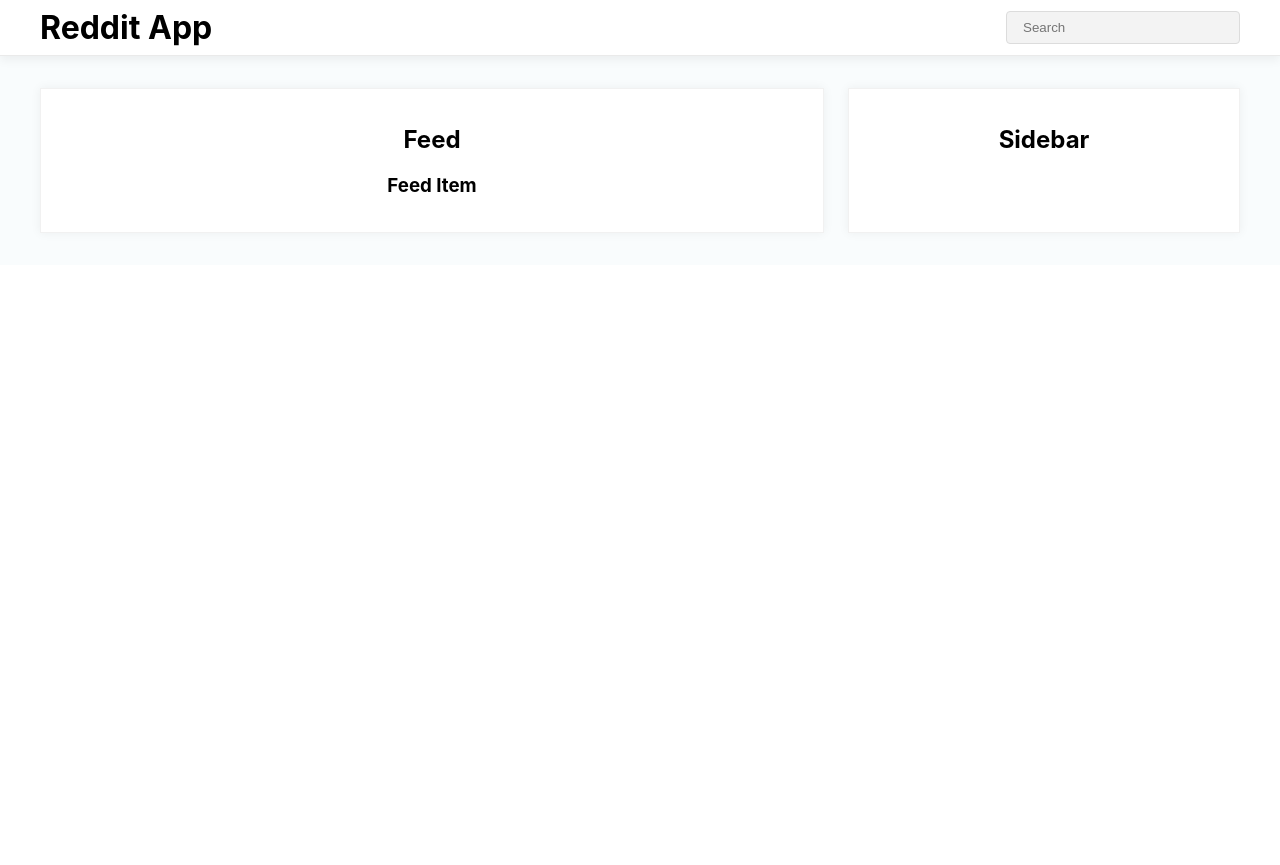
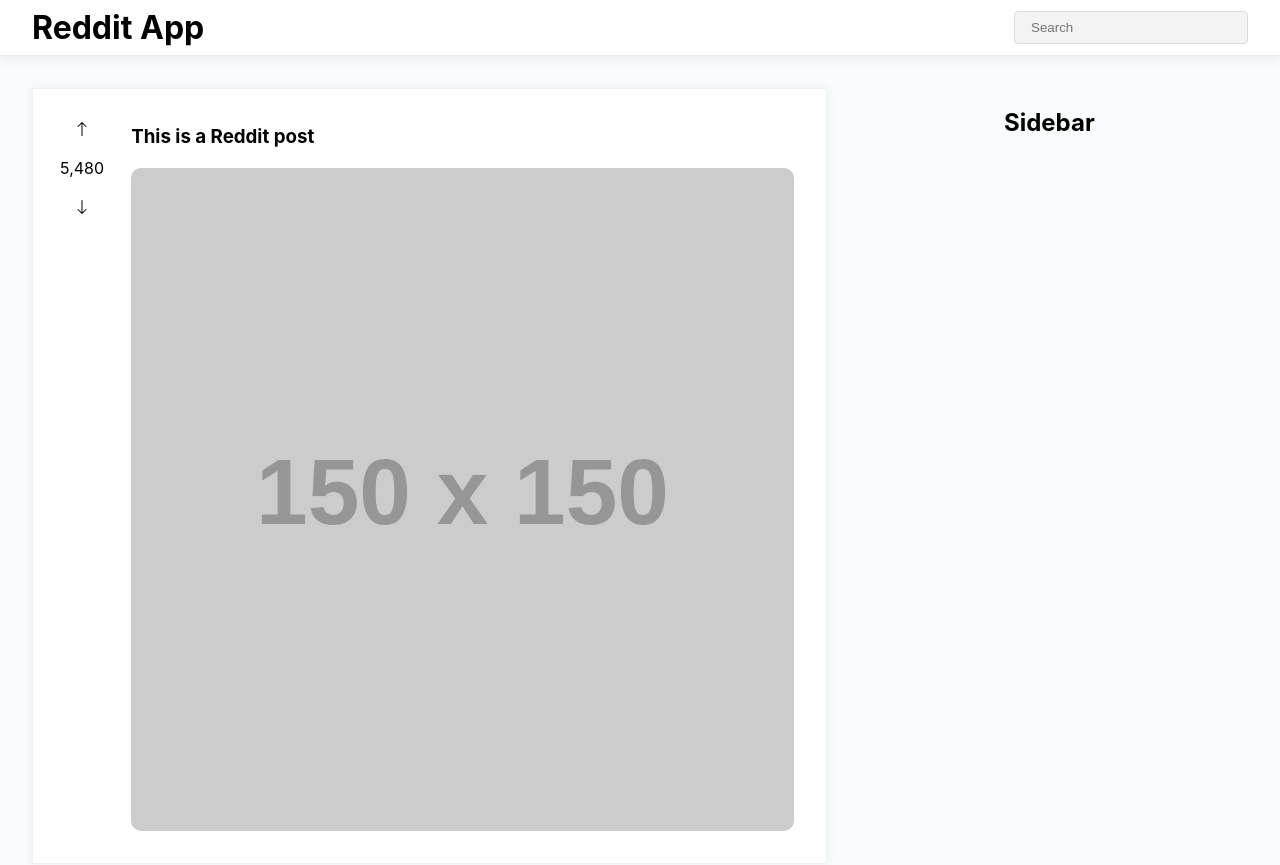
Before and after one commit to lmurr248/reddit-app, a React (Create React App) app: page / in a window 1280 px wide. Shown: the top 865 px of the page. Before the commit the page ends 800 px from the top, so only its background shows below. Built offline with nearby package versions, Linux system fonts and the light colour scheme.

Commit message:
Updates to UI

```diff
--- a/src/App.css
+++ b/src/App.css
@@ -44,7 +44,7 @@
   display: grid;
   grid-template-columns: 2fr 1fr;
   gap: 1.5rem;
-  max-width: 1200px;
+  max-width: 1500px;
   margin: 0 auto;
   padding: 2rem;
 }
@@ -53,5 +53,9 @@
   background-color: white;
   box-shadow: 0px 0px 10px 0px rgba(0, 0, 0, 0.06);
   border: solid 1px #f1f1f1;
-  padding: 1rem;
+  padding: 2rem 2rem 2rem 1rem;
 }
+
+.mg-bottom {
+  margin-bottom: 2rem;
+}
--- a/src/App.js
+++ b/src/App.js
@@ -9,10 +9,10 @@
     <div className="App">
       <Header />
       <div className="App-body">
-        <div className="card feed">
+        <div className="feed">
           <Feed />
         </div>
-        <div className="card sidebar">
+        <div className="sidebar">
           <Sidebar />
         </div>
       </div>
--- a/src/components/Feed/Feed.js
+++ b/src/components/Feed/Feed.js
@@ -1,10 +1,13 @@
-import FeedItem from "../FeedItem/FeedItem";
+import React from "react";
+import { useSelector } from "react-redux";
+import FeedItem from "../FeedItem/FeedItem";;
 
 export default function Feed() {
+  const feedItems = useSelector((state) => state.feed.items);
+
   return (
     <div className="feed">
-      <h2>Feed</h2>
-      <FeedItem />
+      <FeedItem feedItems={feedItems} />
     </div>
   );
 }
--- /dev/null
+++ b/src/components/Feed/feedSlice.js
@@ -0,0 +1,39 @@
+import { createSlice } from "@reduxjs/toolkit";
+
+const initialState = {
+  items: [
+    {
+      id: 1,
+      title: "This is a Reddit post",
+      thumbnail: "https://via.placeholder.com/150",
+      ups: 100,
+      downs: 10,
+      num_comments: 20,
+      created: new Date().toISOString(),
+      author: "John Doe",
+    },
+    {
+      id: 2,
+      title: "This is a Reddit post 2",
+      thumbnail: "https://via.placeholder.com/150",
+      ups: 200,
+      downs: 40,
+      num_comments: 10,
+      created: new Date().toISOString(),
+      author: "Jane Doe",
+    },
+  ],
+};
+
+const feedSlice = createSlice({
+  name: "feed",
+  initialState,
+  reducers: {
+    addFeedItem(state, action) {
+      state.items.push(action.payload);
+    },
+  },
+});
+
+export const { addFeedItem } = feedSlice.actions;
+export default feedSlice.reducer;
--- /dev/null
+++ b/src/components/FeedItem/FeedItem.css
@@ -0,0 +1,23 @@
+.feed-card {
+  display: grid;
+  grid-template-columns: 1fr 10fr;
+  gap: 1rem;
+}
+
+.feed-details {
+  display: flex;
+  flex-direction: column;
+  align-items: flex-start;
+  gap: 1rem;
+}
+
+h3 {
+  margin-block-start: 0.25rem;
+  margin-block-end: 0.25rem;
+}
+
+img {
+  width: 100%;
+  background-size: contain;
+  border-radius: 10px;
+}
--- a/src/components/FeedItem/FeedItem.js
+++ b/src/components/FeedItem/FeedItem.js
@@ -1,7 +1,20 @@
-export default function FeedItem() {
+import PostVotesWidget from "../PostVotesWidget/PostVotesWidget";
+import "./FeedItem.css";
+
+export default function FeedItem({ feedItems }) {
   return (
-    <div className="feed-item">
-      <h3>Feed Item</h3>
+    <div className="feed-container">
+      {feedItems.map((item) => {
+        return (
+          <div className="card feed-card mg-bottom feed-item">
+            <PostVotesWidget />
+            <div key={item.id} className="feed-details">
+              <h3>{item.title}</h3>
+              <img src={item.thumbnail} alt={item.title} />
+            </div>
+          </div>
+        );
+      })}
     </div>
   );
 }
--- a/src/components/Header/Header.css
+++ b/src/components/Header/Header.css
@@ -1,12 +1,12 @@
 header {
   background-color: white;
   box-shadow: 0px 4px 10px 0px rgba(0, 0, 0, 0.06);
-  padding: 5px;
+  padding: 5px 2rem;
   border-bottom: solid 1px #eaeaea;
 }
 
 .header-container {
-  max-width: 1200px;
+  max-width: 1500px;
   display: flex;
   justify-content: space-between;
   align-items: center;
--- /dev/null
+++ b/src/components/PostVotesWidget/PostVotesWidget.css
@@ -0,0 +1,6 @@
+.post-votes-widget {
+  display: flex;
+  flex-direction: column;
+  gap: 5px;
+  align-items: center;
+}
--- /dev/null
+++ b/src/components/PostVotesWidget/PostVotesWidget.js
@@ -0,0 +1,35 @@
+import "./PostVotesWidget.css";
+
+export default function PostVotesWidget() {
+  return (
+    <div className="post-votes-widget">
+      <svg
+        xmlns="http://www.w3.org/2000/svg"
+        width="16"
+        height="16"
+        fill="currentColor"
+        class="bi bi-arrow-up"
+        viewBox="0 0 16 16"
+      >
+        <path
+          fill-rule="evenodd"
+          d="M8 15a.5.5 0 0 0 .5-.5V2.707l3.146 3.147a.5.5 0 0 0 .708-.708l-4-4a.5.5 0 0 0-.708 0l-4 4a.5.5 0 1 0 .708.708L7.5 2.707V14.5a.5.5 0 0 0 .5.5"
+        />
+      </svg>
+      <p>5,480</p>
+      <svg
+        xmlns="http://www.w3.org/2000/svg"
+        width="16"
+        height="16"
+        fill="currentColor"
+        class="bi bi-arrow-down"
+        viewBox="0 0 16 16"
+      >
+        <path
+          fill-rule="evenodd"
+          d="M8 1a.5.5 0 0 1 .5.5v11.793l3.146-3.147a.5.5 0 0 1 .708.708l-4 4a.5.5 0 0 1-.708 0l-4-4a.5.5 0 0 1 .708-.708L7.5 13.293V1.5A.5.5 0 0 1 8 1"
+        />
+      </svg>
+    </div>
+  );
+}
--- a/src/store.js
+++ b/src/store.js
@@ -1,7 +1,10 @@
 import { configureStore } from "@reduxjs/toolkit";
+import feedReducer from "./components/Feed/feedSlice";
 
 const store = configureStore({
-  reducer: {},
+  reducer: {
+    feed: feedReducer,
+  },
 });
 
 export default store;
```
